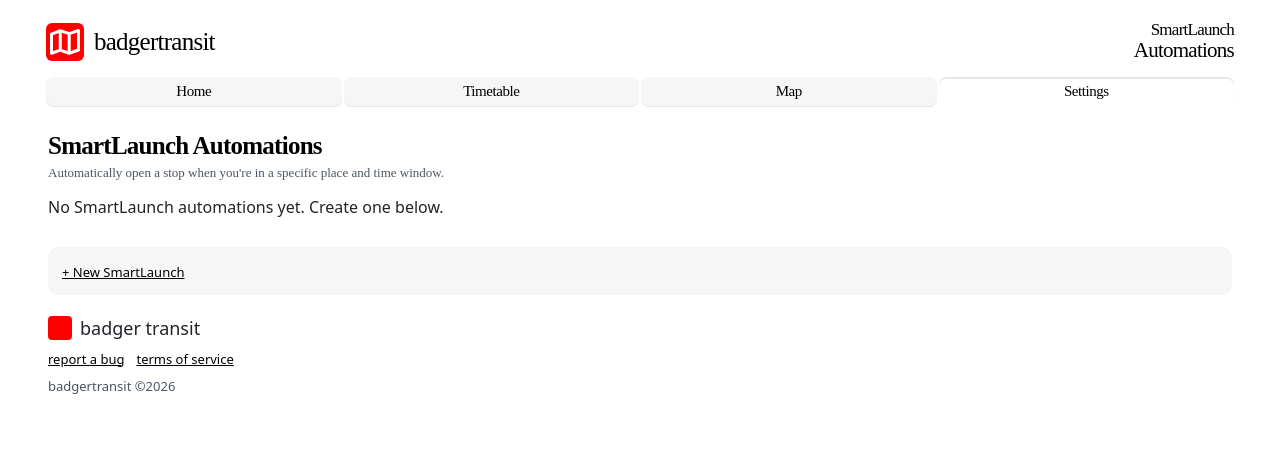
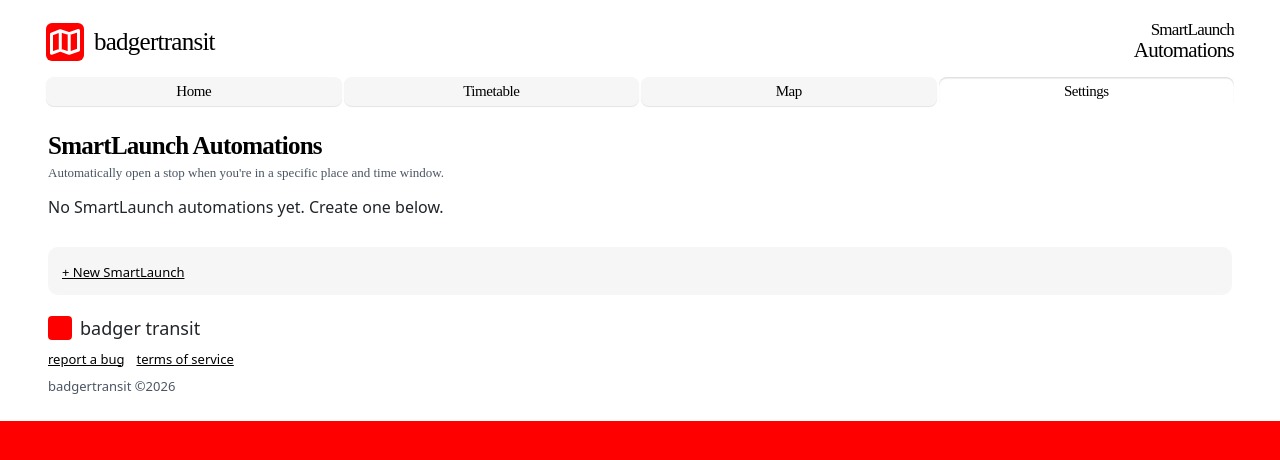
Before and after one commit to CS571-F25/p87, a React (Vite) app: page /p87/settings in a window 1280 px wide. Shown: the top 460 px of the page. Built offline with nearby package versions, Linux system fonts and the light colour scheme; a web font is replaced by a local one.

Commit message:
added changes

```diff
--- a/src/Home.css
+++ b/src/Home.css
@@ -7,7 +7,6 @@
     --text-main: #000000;
     --text-muted: #4b5563;
   }
-
 
   .home-root {
     min-height: 100vh;
@@ -513,3 +512,16 @@
     --progress: 100;
   }
 }
+
+html,
+body {
+  margin: 0;
+  padding: 0;
+  background-color: #ff0000; /* red underneath color */
+}
+
+.home-root {
+  min-height: 100vh;
+  background: transparent; /* let body’s red show through */
+  box-sizing: border-box;
+}
```
Also changed, not shown: 2 other files (tests, documents, lock files or other folders).
